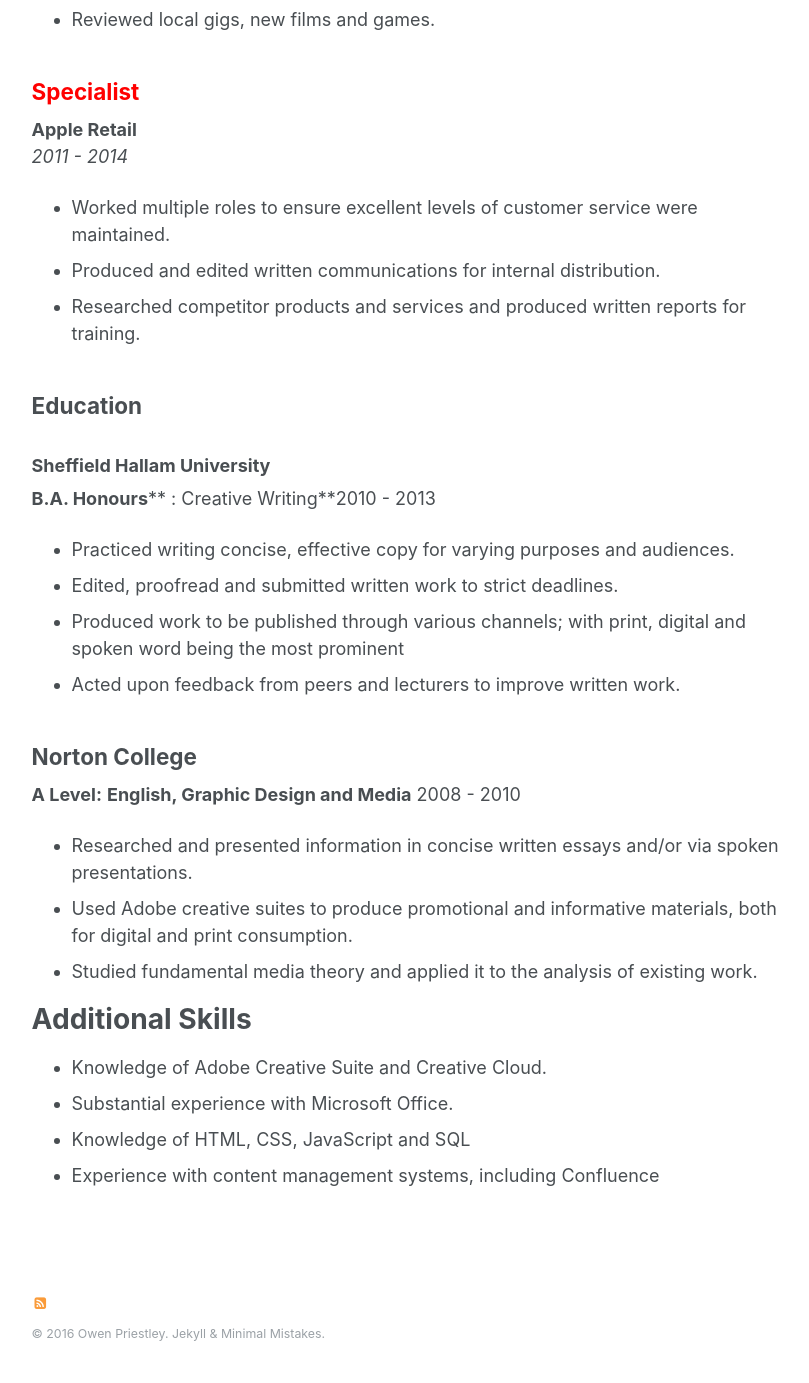
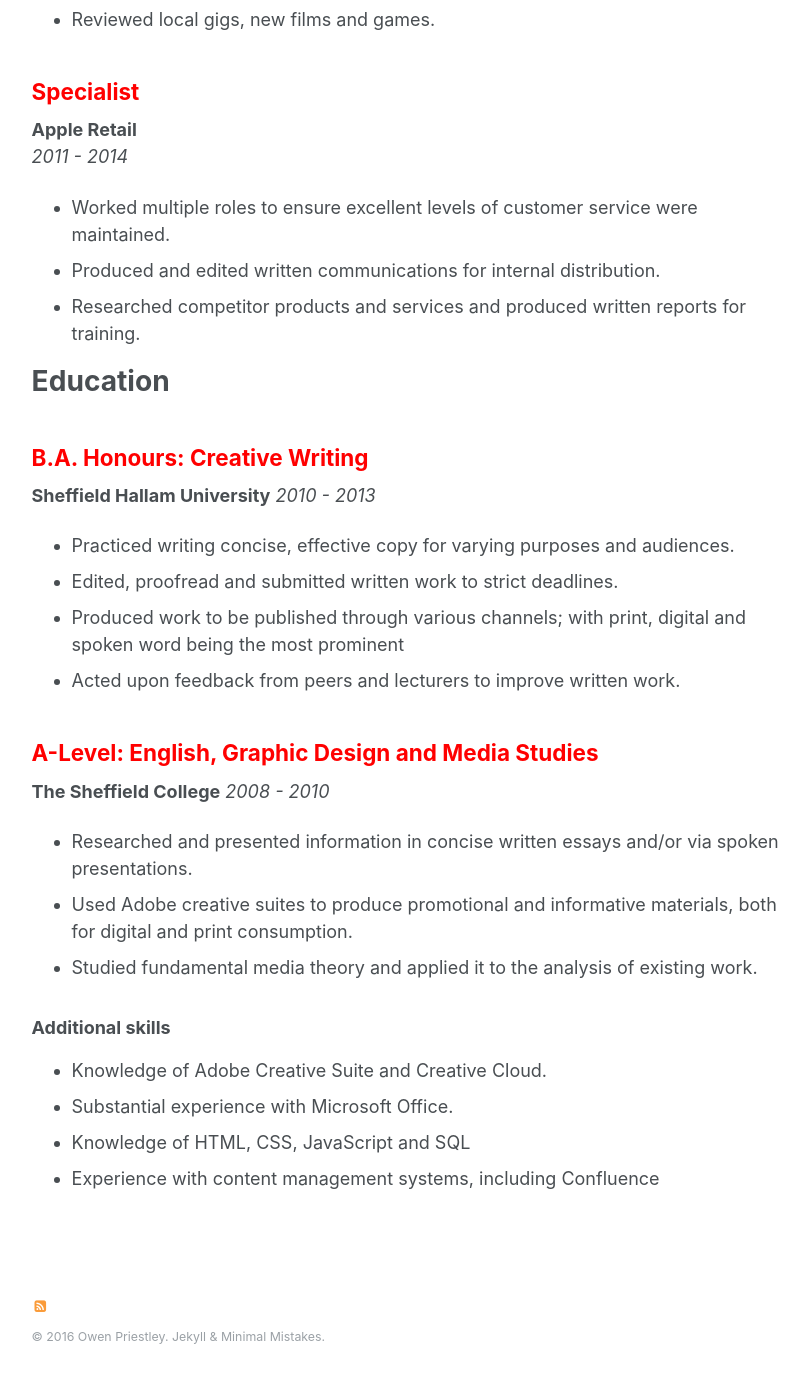
Before and after one commit to owenpriestley/owenpriestley.github.io, a Jekyll site: the page built from _pages/cv/cv.md, in a window 1280 px wide and 1400 px high, scrolled down 824 px. Shown: the top 1383 px of the window, without its empty margins (250-1059 px from the left). Built offline with Jekyll 4.4.1, drawn with Linux system fonts in a browser that asks for light colours; some of the changed text lies outside the part shown.

Commit message:
Fix formatting CV

```diff
--- a/_pages/cv/cv.md
+++ b/_pages/cv/cv.md
@@ -5,7 +5,7 @@ excerpt: "Owen Priestley"
 sitemap: true
 permalink: /cv/cv.html
 ---
-# Work Experience
+# Work experience
 
 ## <span style="color: red">Technical Writer</span><br/>
 Redgate Software
@@ -37,26 +37,26 @@ _2011 - 2014_
 - Produced and edited written communications for internal distribution.
 - Researched competitor products and services and produced written reports for training.
 
-## Education
+# Education
 
-### Sheffield Hallam University
-
-**B.A. Honours**** : Creative Writing**2010 - 2013
+## <span style="color: red">B.A. Honours: Creative Writing</span>
+**Sheffield Hallam University**
+_2010 - 2013_
 
 - Practiced writing concise, effective copy for varying purposes and audiences.
 - Edited, proofread and submitted written work to strict deadlines.
 - Produced work to be published through various channels; with print, digital and spoken word being the most prominent
 - Acted upon feedback from peers and lecturers to improve written work.
 
-## Norton College
-
-**A Level:**  **English, Graphic Design and Media** 2008 - 2010
+## <span style="color: red">A-Level: English, Graphic Design and Media Studies</span>
+**The Sheffield College**
+_2008 - 2010_
 
 - Researched and presented information in concise written essays and/or via spoken presentations.
 - Used Adobe creative suites to produce promotional and informative materials, both for digital and print consumption.
 - Studied fundamental media theory and applied it to the analysis of existing work.
 
-# **Additional Skills**
+### Additional skills
 
 - Knowledge of Adobe Creative Suite and Creative Cloud.
 - Substantial experience with Microsoft Office.
```
